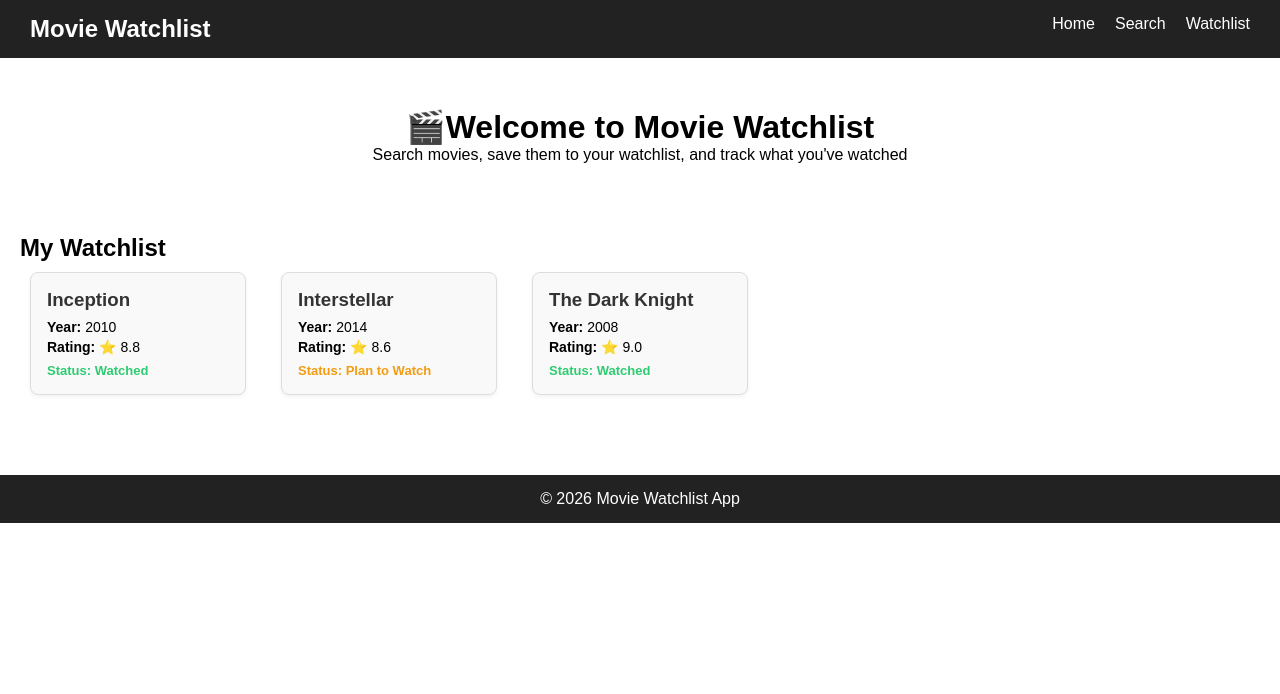
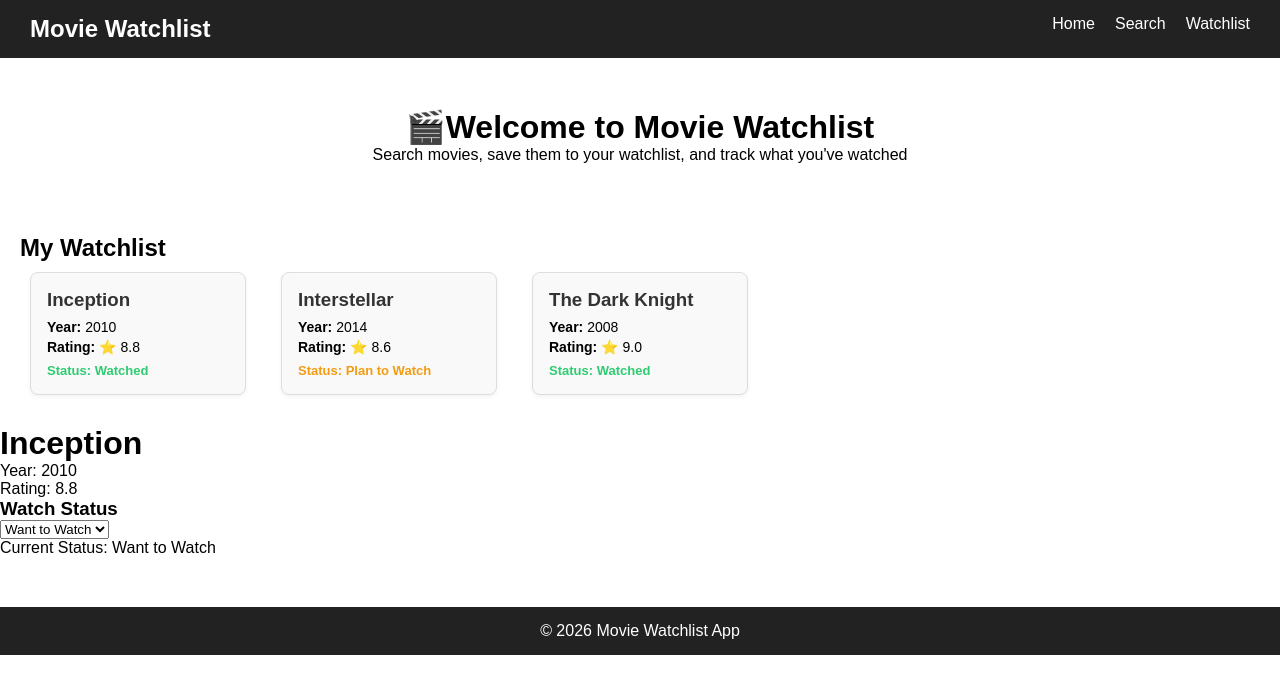
Before and after one commit to ludemond/Group-project, a React (Vite) app: page / in a window 1280 px wide. Shown: the top 694 px of the page. Built offline with nearby package versions, Linux system fonts and the light colour scheme.

Commit message:
renaming

```diff
--- a/src/App.jsx
+++ b/src/App.jsx
@@ -1,8 +1,10 @@
-import Navbar from "./components/navbar";
-import Home from "./pages/home";
-import Footer from "./components/footer";
+import Navbar from "./components/Navbar";
+import Home from "./pages/Home";
+import Footer from "./components/Footer";
 import MovieList from "./components/MovieList";
 import "./App.css";
+import MovieDetails from "./pages/MovieDetails";
+
 
 function App() {
     const localMovies = [
@@ -15,6 +17,7 @@ function App() {
             <Navbar />
             <Home />
             <MovieList moviesList={localMovies} />
+            <MovieDetails />
             <Footer />
         </>
     );
```
Also changed, not shown: src/components/Footer.jsx (renamed from src/components/footer.jsx), src/components/Navbar.jsx (renamed from src/components/navbar.jsx), src/pages/Home.jsx (renamed from src/pages/home.jsx).
